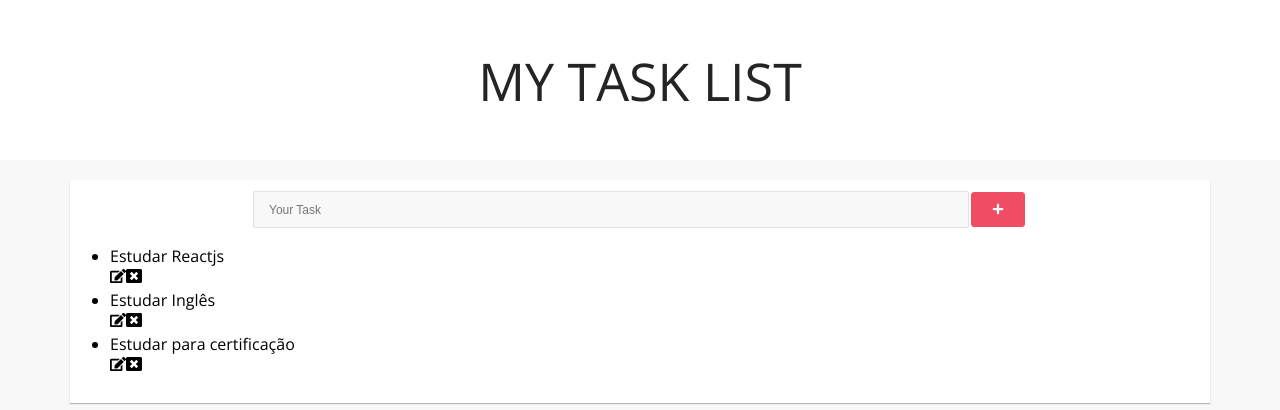
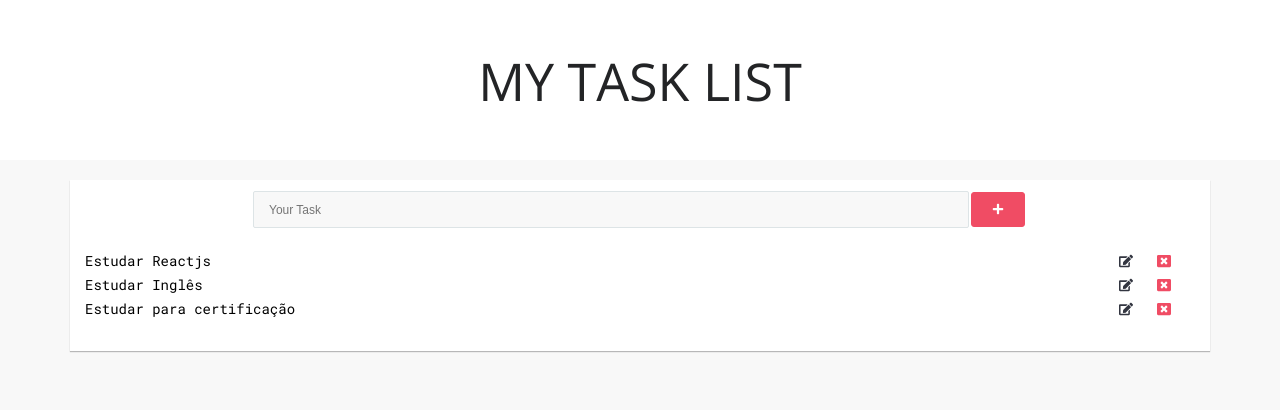
Before and after one commit to daniel-silva-dxp/react-basico, a React (Create React App) app in the folder tasklist/: page / in a window 1280 px wide. Shown: the top 410 px of the page. Built offline with nearby package versions, Linux system fonts and the light colour scheme.

Commit message:
feat: estilizado list implementada no component main

```diff
--- a/tasklist/src/components/main.css
+++ b/tasklist/src/components/main.css
@@ -38,8 +38,45 @@
     -moz-box-shadow: 0px 1px 1px 0px rgba(35, 36, 38, 0.3);
     box-shadow: 0px 1px 1px 0px rgba(35, 36, 38, 0.3);
 }
-form {
+
+.my-tasks {
+    margin: 20px 15px;
+    padding: 0;
+    font-family: "Roboto Mono", monospace;
+    font-weight: 400;
+    font-size: 14px;
+    line-height: 24px;
+}
+.my-tasks li {
+    list-style: none;
     display: flex;
-    justify-content: center;
     align-items: center;
+    justify-content: space-between;
+    -webkit-transition: all 0.2s ease-out;
+    transition: all 0.2s ease-out;
 }
+.my-tasks li:hover {
+    background: #f8f8f8;
+}
+.my-tasks li div {
+    width: 100px;
+    display: flex;
+    align-items: center;
+    justify-content: space-evenly;
+}
+.edit,
+.delete {
+    cursor: pointer;
+    -webkit-transition: all 0.2s ease-out;
+    transition: all 0.2s ease-out;
+}
+.edit {
+    color: #323540;
+}
+.delete {
+    color: #f04c64;
+}
+.edit:hover,
+.delete:hover {
+    color: #b4b4b4;
+}
```
